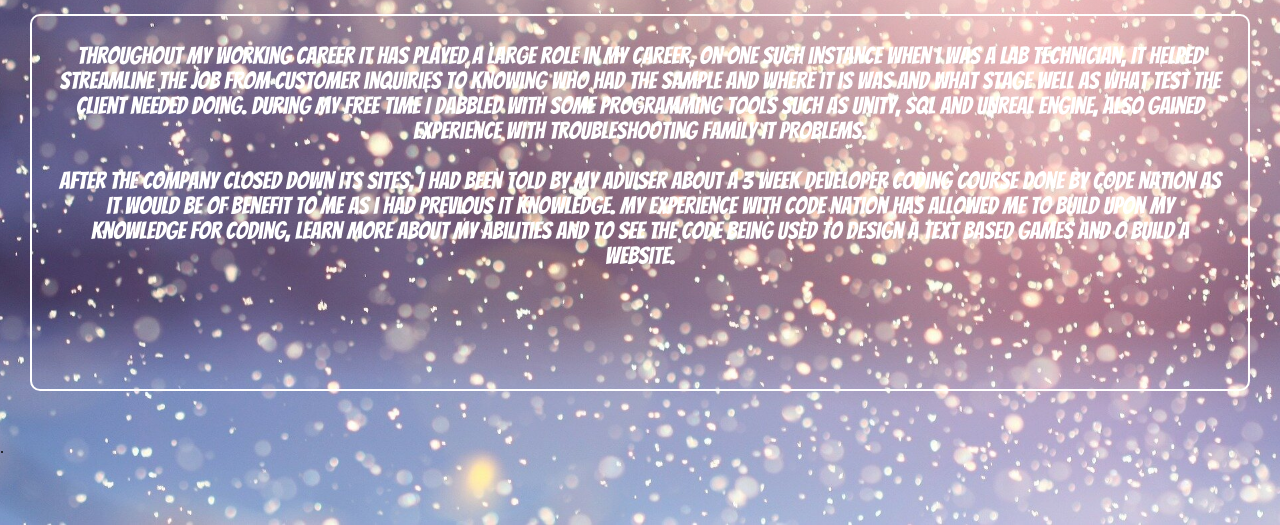
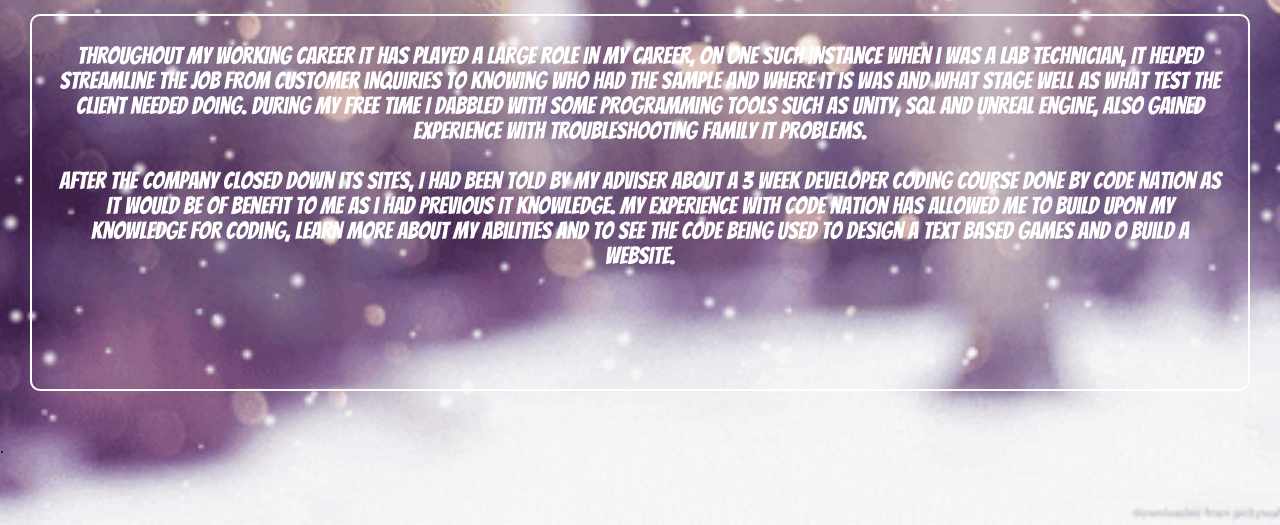
Before and after one commit to madhatter44/Portfolio, a plain HTML site: page index.html in a window 1280 px wide. Shown: the part 275-800 px from the top of the page. Drawn offline with Linux system fonts and the light colour scheme; a web font is replaced by a local one.

Commit message:
Initial commit

```diff
--- a/main.css
+++ b/main.css
@@ -3,7 +3,7 @@
 
 /* background */
 body{
-    background-image: url(snowfall.jpg);
+    background-image: url(part.gif);
     background-size: cover;
     background-attachment: fixed;
     background-repeat:   no-repeat;
```
